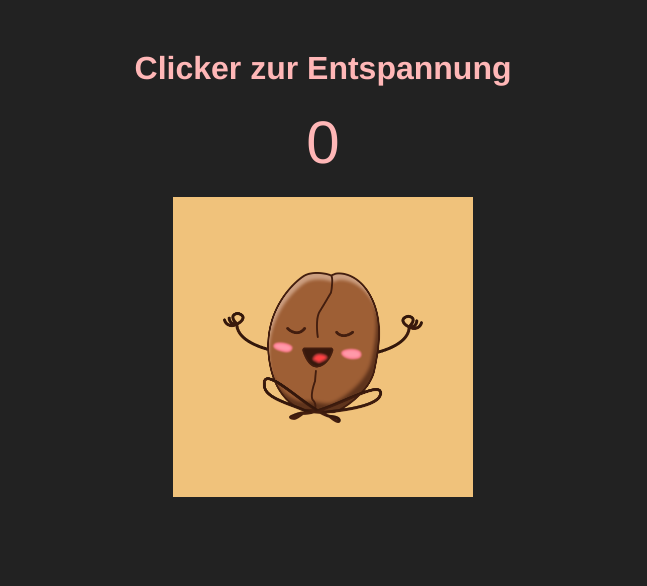
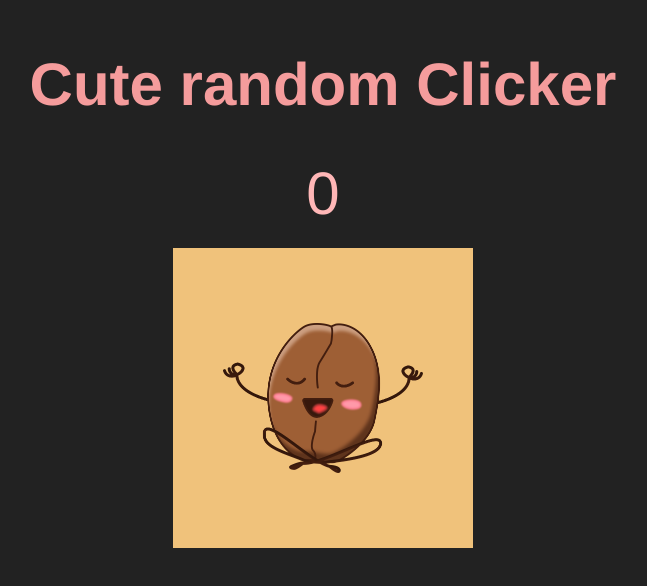
Before and after one commit to fieechen/Cute-Clicker-Project, a plain HTML site: page index.html in a window 1280 px wide. Shown: the whole page, without its empty margins (317-964 px from the left). Drawn offline with Linux system fonts and the light colour scheme.

Commit message:
Adjusted Stylesheet, added h1

```diff
--- a/index.html
+++ b/index.html
@@ -7,7 +7,7 @@
     <link rel="stylesheet" href="style.css">
 </head>
 <body>
-    <h1>Clicker zur Entspannung</h1>
+    <h1>Cute random Clicker</h1>
 
     <div id="counter">0</div>
     <div id="clickArea">
--- a/style.css
+++ b/style.css
@@ -4,12 +4,17 @@ body {
     font-family: 'Franklin Gothic Medium', 'Arial Narrow', sans-serif, sans-serif;
     text-align: center;
     margin-top: 50px;
-    align-items: center;
+
 }
 
 #counter {
     font-size: 60px;
     margin: 20px;
+}
+
+h1 {
+    font-size: 60px;
+    color:#f59c9c;
 }
 
 button {
```
